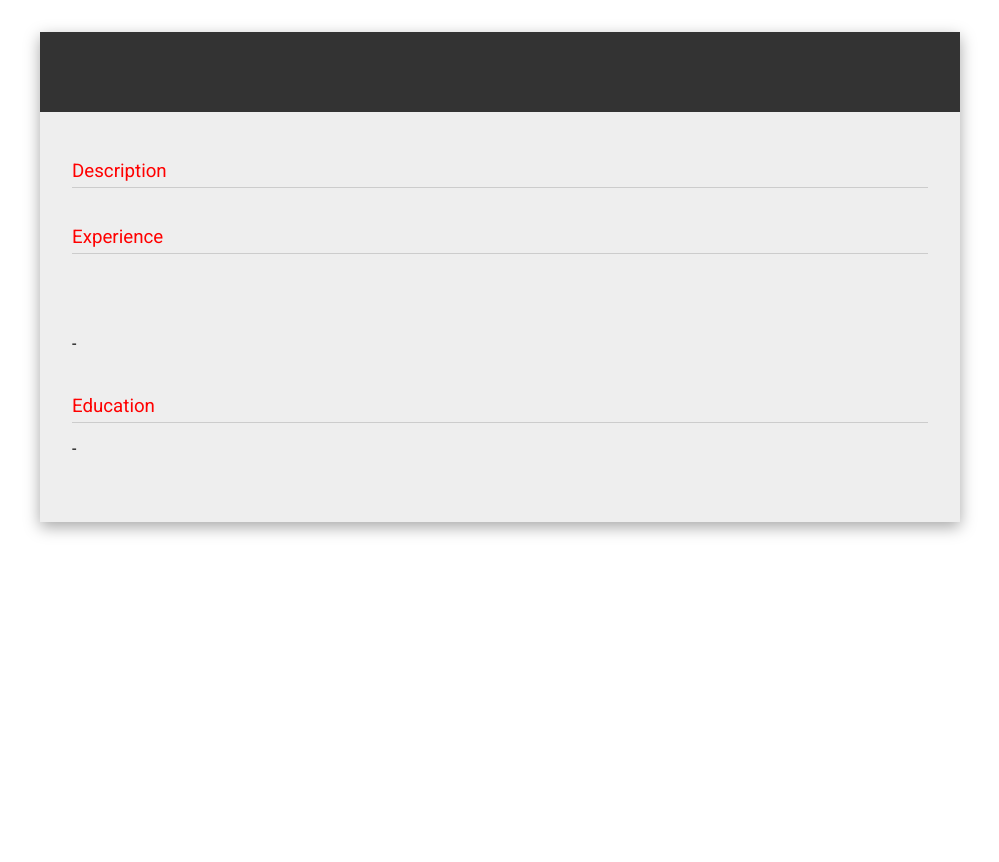
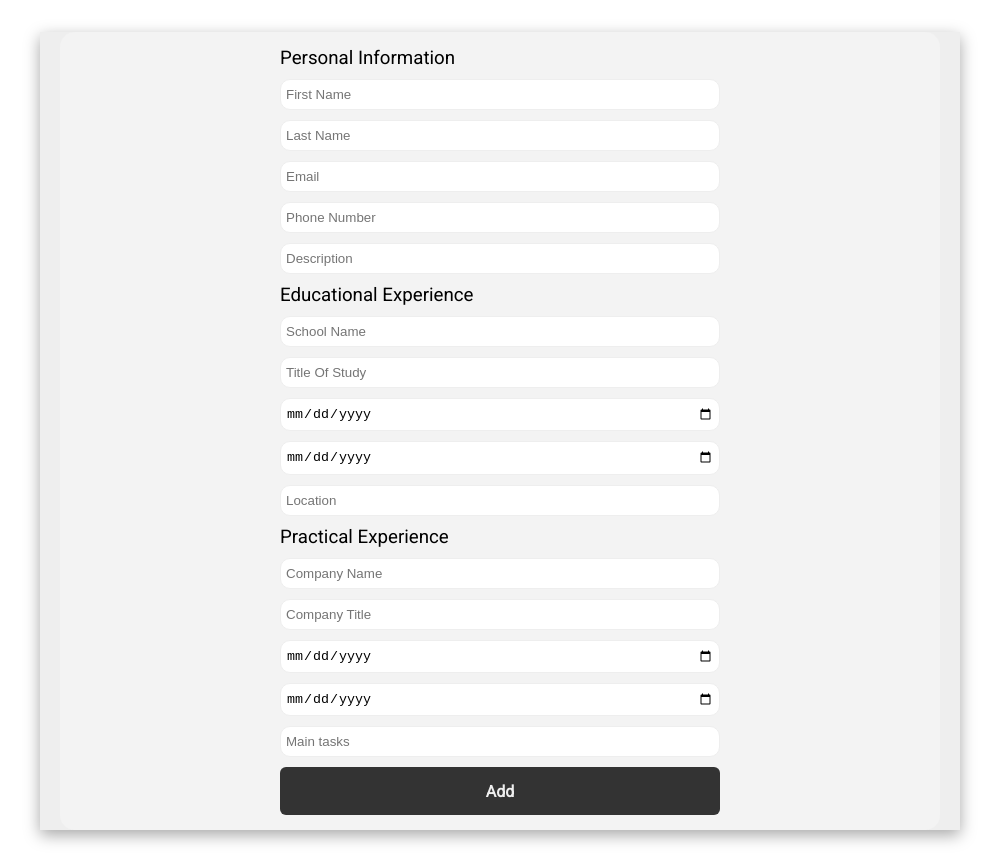
Before and after one commit to Yeffry921/Project-CV-Application, a React (Create React App) app: page / in a window 1280 px wide. Shown: the whole page, without its empty margins (140-1139 px from the left). Before the commit the page ends 800 px from the top, so only its background shows below. Built offline with nearby package versions, Linux system fonts and the light colour scheme.

Commit message:
add edit functionality to form

```diff
--- a/src/App.js
+++ b/src/App.js
@@ -9,7 +9,7 @@ class App extends Component {
     super(props)
 
     this.state = {
-      showCover: true,
+      showCover: false,
       data: {
         firstName: '',
         lastName: '',
@@ -56,7 +56,7 @@ class App extends Component {
     return(
       <section className='cover-container'>
         { this.state.showCover
-          ? <CoverOutput data={this.state.data}/>
+          ? <CoverOutput data={this.state.data} onClick={this.isValid}/>
           : <CoverForm onChange={this.handleChange} values={this.state.data} onSubmit={this.handleSubmit}/>
         }
       </section>
--- a/src/components/coverOutput.js
+++ b/src/components/coverOutput.js
@@ -29,6 +29,7 @@ class CoverOutput extends Component {
     return(
       <div className='output__wrapper'>
        <header className='heading'>
+          <button onClick={this.props.onClick}>Edit</button>
           <div className='heading__name'>{firstName} {lastName}</div>
           <div className='heading__email'>{email}</div>
           <div className='heading__phone'>{phone}</div>
```
